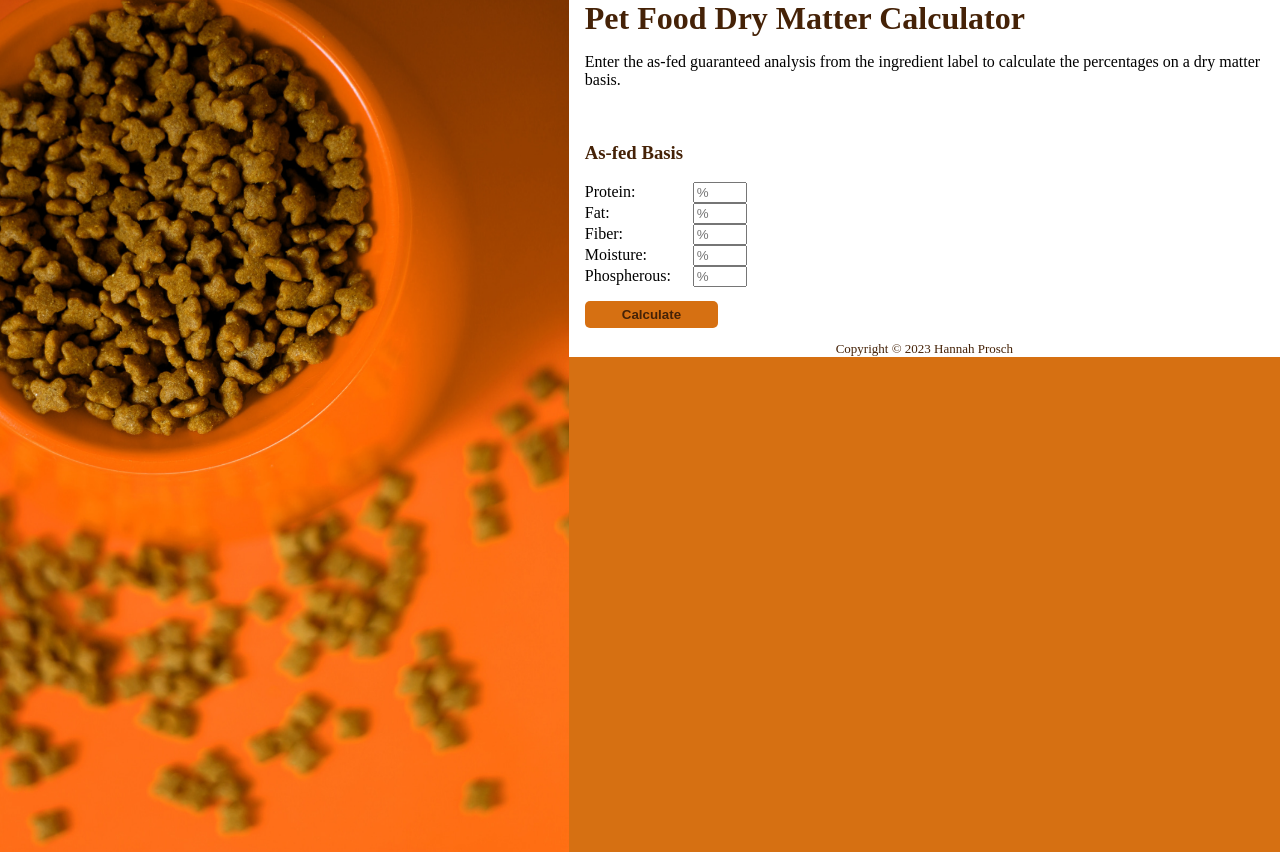
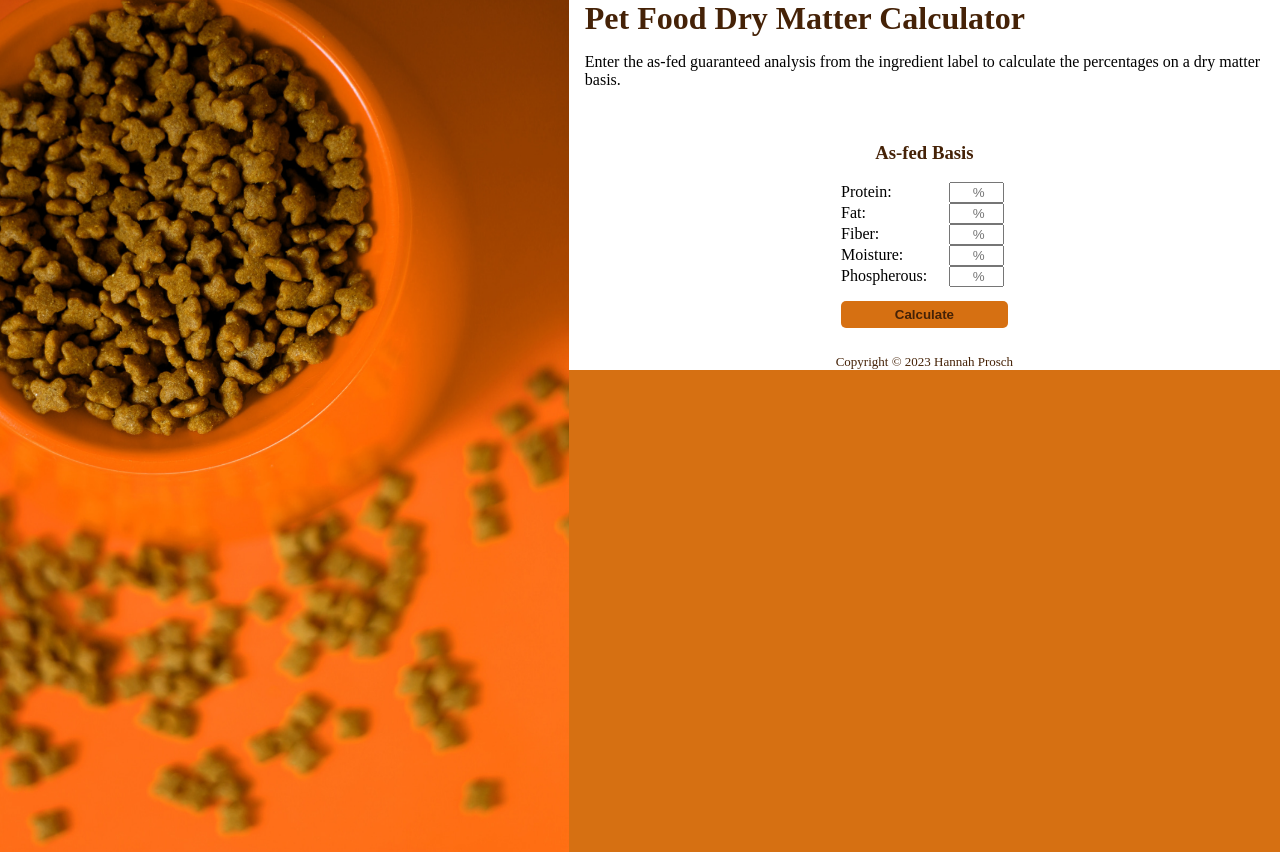
Before and after one commit to hprosch/dryMatterCalculatorApp, a Flask app: page /home in a window 1280 px wide. Run offline with Flask 3, Linux system fonts and the light colour scheme; some libraries are stand-ins or nearby versions.

Commit message:
Centered form and results table using CSS.

```diff
--- a/static/css/style.css
+++ b/static/css/style.css
@@ -21,10 +21,10 @@ body {
 	transform: translateY(-50%);
 }
 
-
 input {
 	width: 3.5em;
 	display: inline-block;
+	text-align: right;
 }
 
 label {
@@ -58,6 +58,7 @@ h1 {
 
 h3 {
 	color: #452207;
+	text-align: center;
 }
 
 img {
@@ -70,6 +71,11 @@ footer {
 	text-align: center;
 }
 
+.center {
+	display: flex;
+	justify-content: center;
+}
+
 .hidden {
 	display: none;
 }
@@ -77,15 +83,17 @@ footer {
 /*CalculateButton*/
 #result {
 	margin: auto;
-	width: 25%;
+	width: 100%;
 	color: #452207;
 	font-weight: bold;
 	background-color: #d67012;
 	border: none;
 	border-radius: 5px;
+	text-align: center;
 
 	padding: 0.45em;
 	margin-top: 1em;
+	margin-bottom: 1em;
 }
 
 /*Tablet-Sized Styles*/
@@ -114,7 +122,7 @@ footer {
 		text-align: left;
 	}
 	#result {
-		width: 10em;
+		width: 12.5em;
 	}
 }
 
--- a/templates/boiler.html
+++ b/templates/boiler.html
@@ -18,6 +18,7 @@
 
 				<h3>As-fed Basis</h3>
 
+                <div class="center">
                     <form action="result" method="post">
                         <label for="protein">Protein:</label>
                         <input type="number" name="protein_input" placeholder="%" step="0.01" id="asProtein" required>
@@ -40,11 +41,11 @@
 
                         <label for="phospherous">Phospherous:</label>
                         <input type="number" name="phospherous_input" placeholder="%" step="0.01" id="asPhospherous">
-
                         <br>
 
                         <input type="submit" value="Calculate" id="result">
                     </form>
+                </div>
 
 				{% block content %} {% endblock %}
 
--- a/templates/results.html
+++ b/templates/results.html
@@ -2,8 +2,7 @@
 
 {% block content %}
 
-<h3>Results:</h3>
-
+<div class="center">
     <table>
         <tr>
             <th>Nutrient</th>
@@ -31,7 +30,7 @@
             <td>{{phospherousDryMatter}}%</td>
         </tr>
     </table>
-
+</div>
 {% endblock %}
 
 {% block script %} <script src="../static/js/script.js"></script> {% endblock %}
```
Also changed, not shown: README.md. Lines whose indentation alone changed are shown as unchanged.
